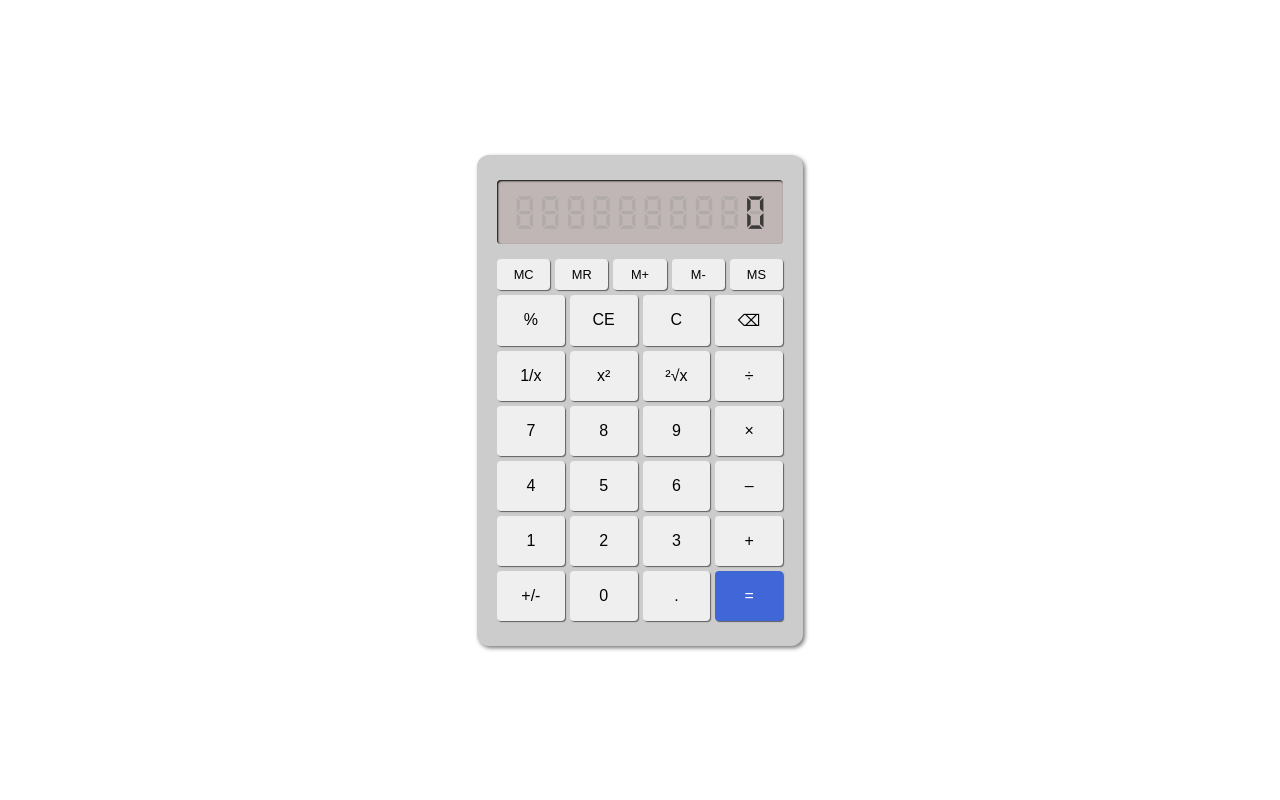
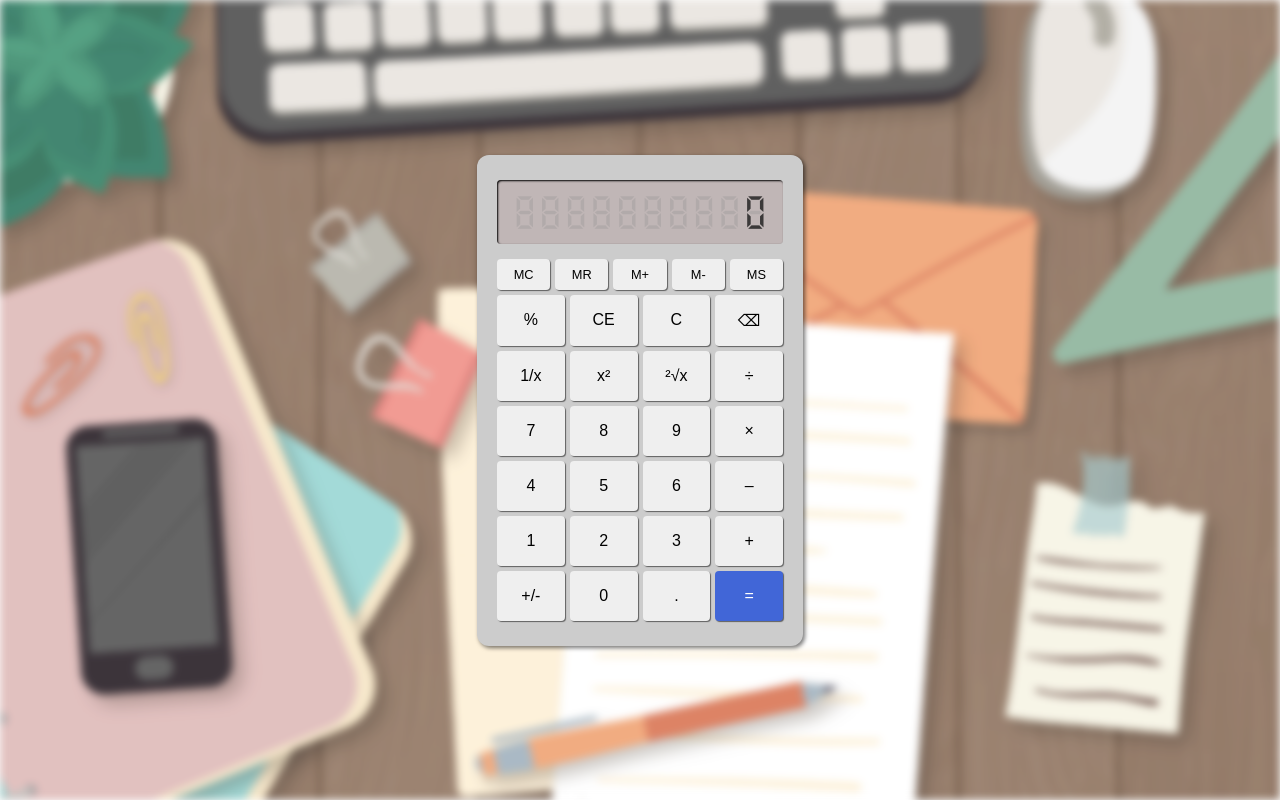
Before and after one commit to JoaoRoccella/calculadora, a plain HTML site: page index.html in a window 1280 px wide. Drawn offline with Linux system fonts and the light colour scheme.

Commit message:
style: plano de fundo

```diff
--- a/index.html
+++ b/index.html
@@ -8,6 +8,8 @@
     <link rel="stylesheet" href="style.css">
 </head>
 <body>
+    <img id="imgFundo" src="./background.jpg" alt="">
+
     <div id="calculadora">
 
         <div class="linha">
@@ -69,5 +71,6 @@
     <!-- <a target="_blank" href="https://icons8.com/icon/Bf8Fo3IK1359/calculation-sign">Calculation Sign</a> icon by <a target="_blank" href="https://icons8.com">Icons8</a> -->
 
     <script src="calculadora.js"></script>
+    <script src="draggable.js"></script>
 </body>
 </html>
--- a/style.css
+++ b/style.css
@@ -15,7 +15,18 @@ body {
     display: flex;
     justify-content: center;
     align-items: center;
+}
 
+#imgFundo {
+    height: 100%;
+    width: 100vw;
+    object-fit: cover;
+    object-position: 50% 60%;
+    position: fixed;
+    top: 0;
+    left: 0;
+    z-index: -1;
+    filter: blur(4px) opacity(.8);
 }
 
 #calculadora {
@@ -23,6 +34,9 @@ body {
     padding: 20px;
     border-radius: 12px;
     box-shadow: 2px 2px 4px #0008;
+    z-index: 0;
+    position: absolute;
+    cursor: all-scroll;
 }
 
 .linha {
```
Also changed, not shown: background.jpg (added).
